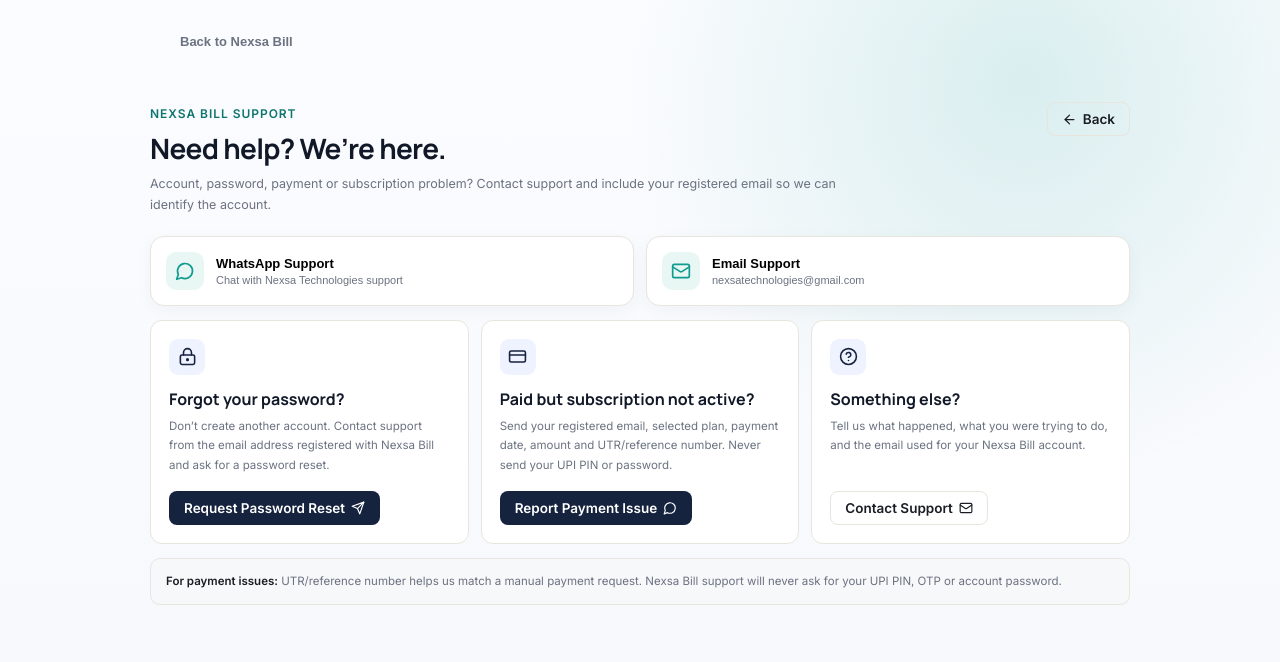
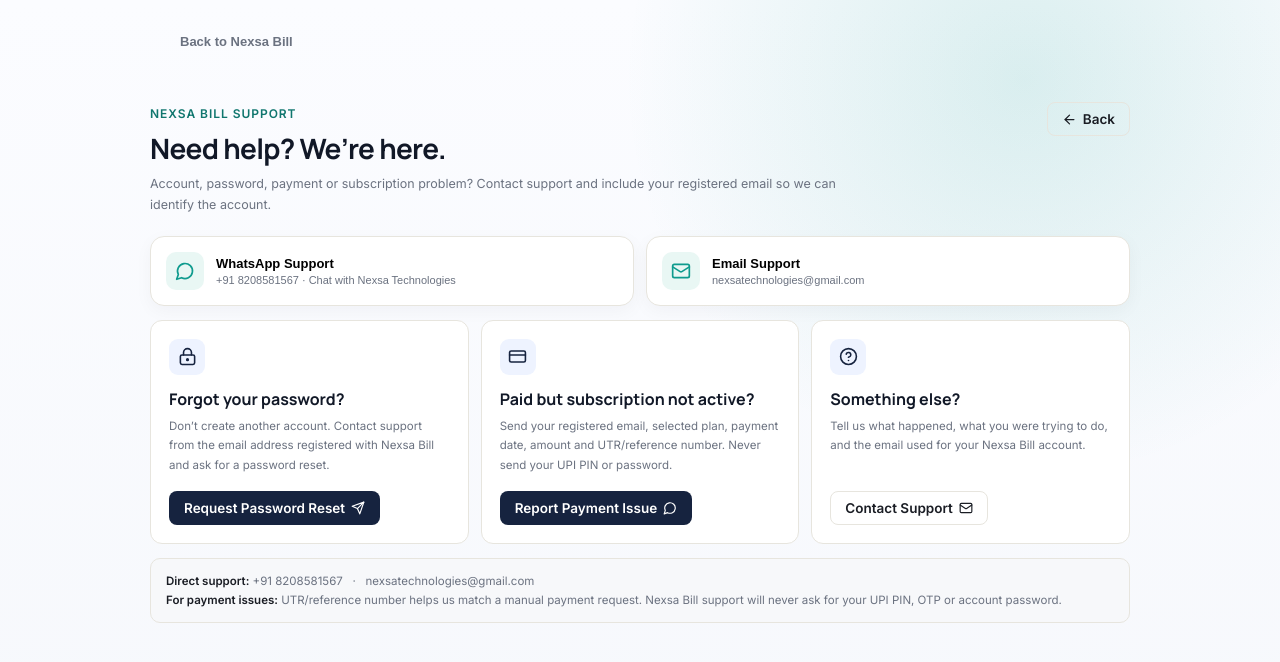
Before and after one commit to vedant313/frontend-bill-book, a React (Vite) app: page / in a window 1280 px wide. Both pictures are taken after a click on the button "Support". Shown: the top 662 px of the page. Built offline with nearby package versions, Linux system fonts and the light colour scheme; no server answers.

Commit message:
fix: show Nexsa Bill support contact details

```diff
--- a/src/components/SupportPage.jsx
+++ b/src/components/SupportPage.jsx
@@ -27,7 +27,7 @@
       <div className="bb-support-contact-grid">
         <button className="bb-support-contact" onClick={() => openWhatsApp("general support")}>
           <span className="bb-support-icon"><MessageCircle size={20}/></span>
-          <span><b>WhatsApp Support</b><small>Chat with Nexsa Technologies support</small></span>
+          <span><b>WhatsApp Support</b><small>+91 8208581567 · Chat with Nexsa Technologies</small></span>
         </button>
         <button className="bb-support-contact" onClick={() => emailSupport("Nexsa Bill Support Request")}>
           <span className="bb-support-icon"><Mail size={20}/></span>
@@ -58,7 +58,7 @@
         </section>
       </div>
 
-      <div className="bb-support-note">
+      <div className="bb-support-note"><b>Direct support:</b> +91 8208581567 &nbsp; · &nbsp; nexsatechnologies@gmail.com<br />
         <b>For payment issues:</b> UTR/reference number helps us match a manual payment request. Nexsa Bill support will never ask for your UPI PIN, OTP or account password.
       </div>
     </div>
```
